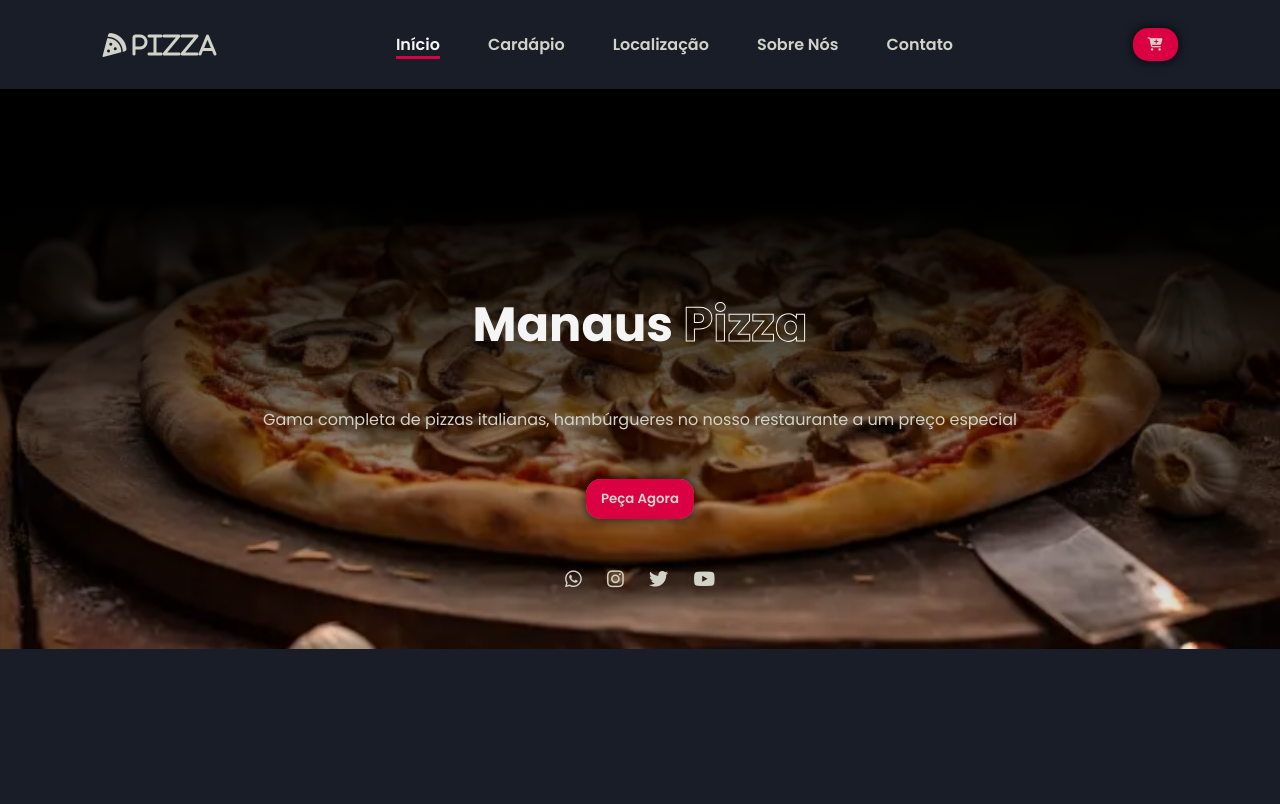
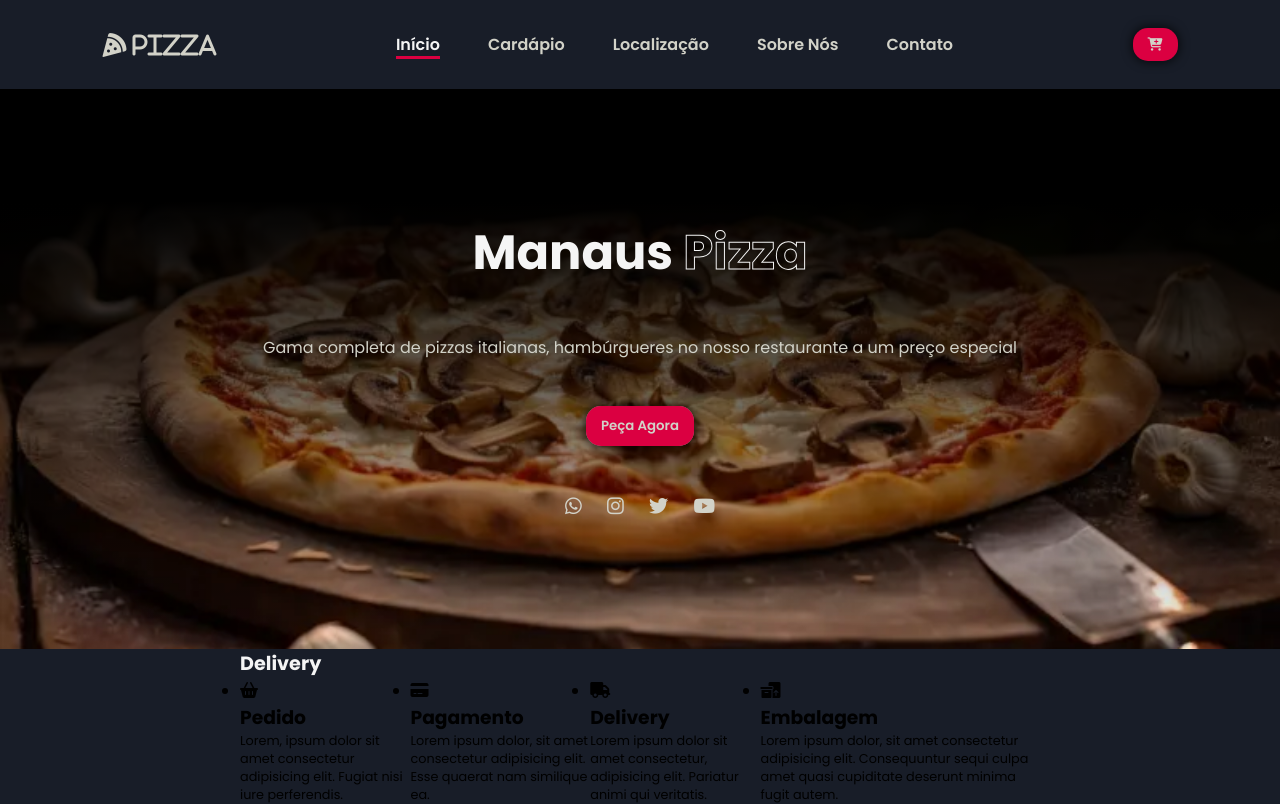
Before and after one commit to MychaelWolter/Landing_Page_Pizzaria, a plain HTML site: page index.html in a window 1280 px wide. Shown: the top 804 px of the page. Drawn offline with nearby package versions, Linux system fonts and the light colour scheme.

Commit message:
update 18-12-24

```diff
--- a/index.html
+++ b/index.html
@@ -9,6 +9,7 @@
     <link rel="stylesheet" href="src/styles/styles.css">
     <link rel="stylesheet" href="src/styles/header.css">
     <link rel="stylesheet" href="src/styles/home.css">
+    <link rel="stylesheet" href="src/styles/delivery.css">
 
     <title>Restaurante Landing Page</title>
 </head>
@@ -94,6 +95,40 @@
                 </div>
             </div>
         </section>
+
+        <section id="delivery">
+            <h2 class="subtitle">Delivery</h2>
+
+            <ul id="servicesList">
+                <li class="servicesItem">
+                    <i class="fa-solid fa-basket-shopping"></i>
+                    <h3>Pedido</h3>
+
+                    <p>Lorem, ipsum dolor sit amet consectetur adipisicing elit. Fugiat nisi iure perferendis. </p>
+                </li>
+
+                <li class="servicesItem">
+                    <i class="fa-solid fa-credit-card"></i>
+                    <h3>Pagamento</h3>
+
+                    <p>Lorem ipsum dolor, sit amet consectetur adipisicing elit. Esse quaerat nam similique ea. </p>
+                </li>
+
+                <li class="servicesItem">
+                    <i class="fa-solid fa-truck"></i>
+                    <h3>Delivery</h3>
+
+                    <p>Lorem ipsum dolor sit amet consectetur, adipisicing elit. Pariatur animi qui veritatis.</p>
+                </li>
+
+                <li class="servicesItem">
+                    <i class="fa-solid fa-boxes-packing"></i>
+                    <h3>Embalagem</h3>
+
+                    <p>Lorem ipsum dolor, sit amet consectetur adipisicing elit. Consequuntur sequi culpa amet quasi cupiditate deserunt minima fugit autem.</p>
+                </li>
+            </ul>
+        </section>
     </main>
 
     <footer></footer>
--- /dev/null
+++ b/src/styles/delivery.css
@@ -0,0 +1,31 @@
+#delivery {
+    max-width: 800px;
+    margin: auto;
+}
+
+.subtitle {
+    color: var(--white);
+    font-size: 1.2em;
+}
+
+#servicesList {
+    display: flex;
+    align-items: center;
+    justify-content: space-between;
+}
+
+.servicesItem {
+
+}
+
+.servicesItem {
+
+}
+
+.servicesItem {
+
+}
+
+.servicesItem p {
+    font-size: 0.8em;
+}
--- a/src/styles/home.css
+++ b/src/styles/home.css
@@ -12,13 +12,12 @@
     display: flex;
     flex-direction: column;
     align-items: center;
-    justify-content: space-around;
-    padding: 2em 4em;
+    justify-content: space-between;
+    padding: 8em 4em;
 }
 
 .title {
     font-size: 3em;
-    margin-top: 3em;
     text-align: center;
 }
 
@@ -75,6 +74,5 @@
 
     .title {
         font-size: 2.5em;
-        margin-top: 2.5em;
     }
 }
```
